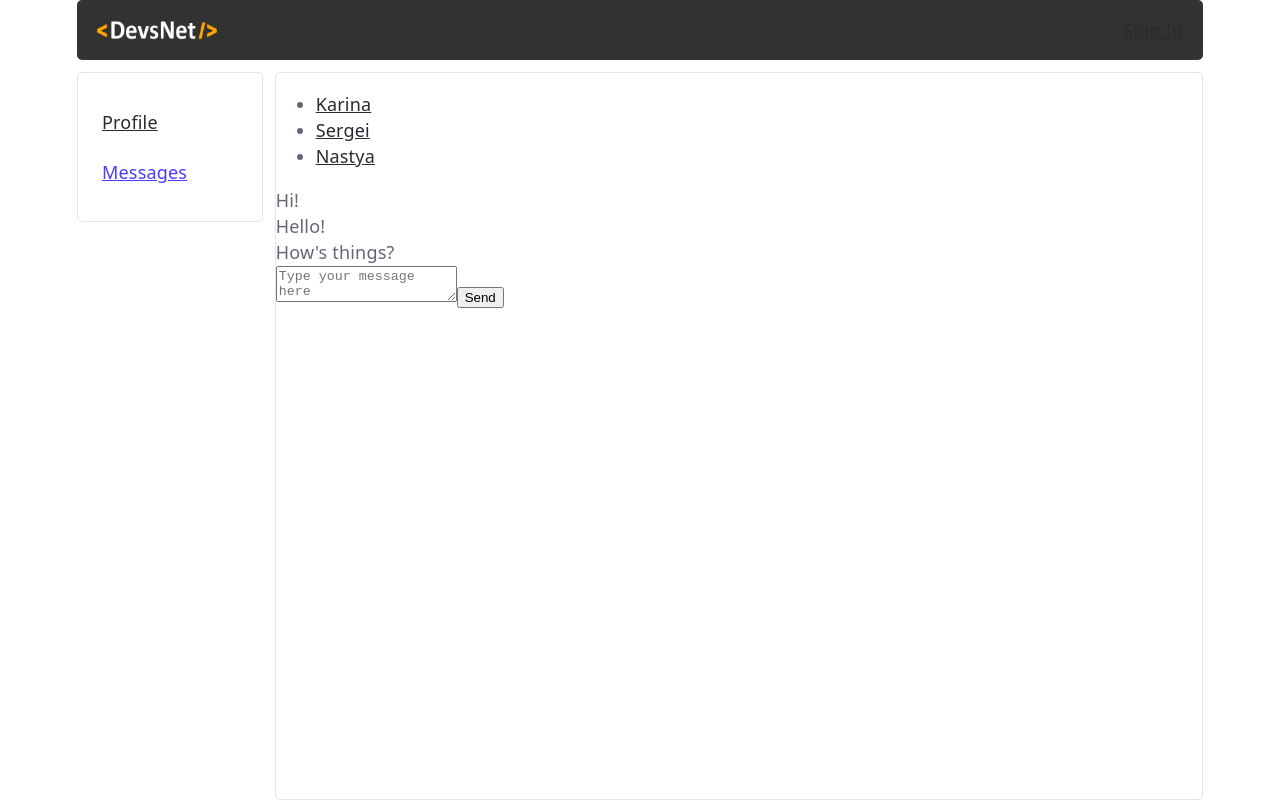
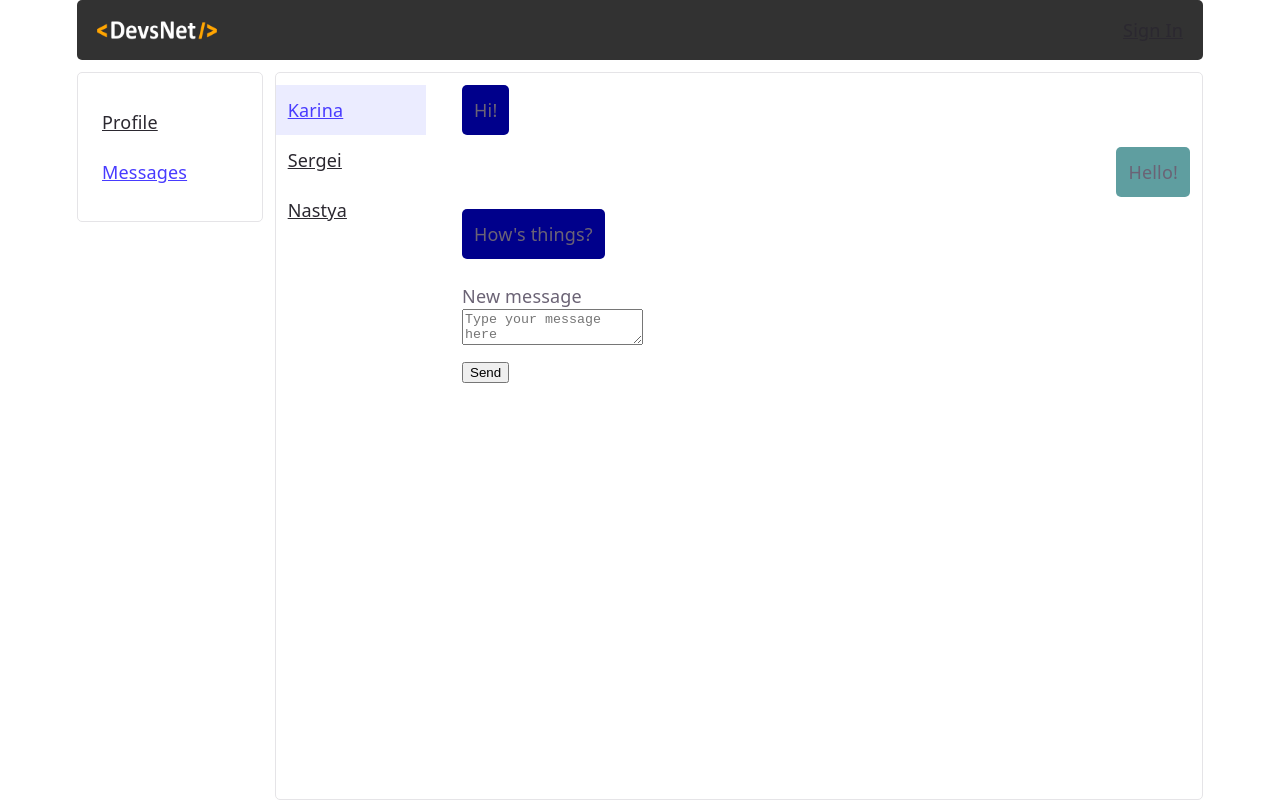
Before and after one commit to AlexBrilevski/social-net, a React (Vite) app: page /messages/c1 in a window 1280 px wide. Built offline with nearby package versions, Linux system fonts and the light colour scheme.

Commit message:
Basic styling was added for Messages page components

```diff
--- /dev/null
+++ b/src/pages/Messages/Chat/Chat.module.css
@@ -0,0 +1,15 @@
+.chat {
+  padding: var(--indent-s);
+}
+
+.messages {
+  display: flex;
+  flex-direction: column;
+  gap: var(--indent-s);
+  margin-bottom: var(--indent-base);
+}
+
+.new-message-form textarea {
+  display: block;
+  margin-bottom: var(--indent-s);
+}
--- a/src/pages/Messages/Chat/Chat.tsx
+++ b/src/pages/Messages/Chat/Chat.tsx
@@ -1,6 +1,8 @@
 import type { ChangeEvent, FC } from "react";
 import type { Messages } from "../../../store/store";
 import Message from "./Message/Message";
+
+import styles from "./Chat.module.css";
 
 type ChatProps = {
   messagesData: Messages,
@@ -8,6 +10,7 @@ type ChatProps = {
 
 const Chat: FC<ChatProps> = (props) => {
   const chatId = "c1";
+  const authUserId = "u0";
   const messagesData = props.messagesData[chatId];
   const messages = messagesData.messages;
   const newMessageText = messagesData.newMessageText;
@@ -17,17 +20,32 @@ const Chat: FC<ChatProps> = (props) => {
   };
 
   return (
-    <div>
-      <div>
-        {messages.map(message => <Message key={message.id} {...message} />)}
+    <div className={styles["chat"]}>
+      <div className={styles["messages"]}>
+        {messages.map(message => (
+          <Message
+            key={message.id}
+            authUserId={authUserId}
+            {...message}
+          />
+        ))}
       </div>
-      <form>
-        <textarea
-          value={newMessageText}
-          placeholder="Type your message here"
-          onChange={onNewMessageTextChange}
-        />
-        <button>Send</button>
+      <form className={styles["new-message-form"]}>
+        <div className="form-group">
+          <label htmlFor="new-message-text">New message</label>
+          <textarea
+            id="new-message-text"
+            className="form-control"
+            name="new-message-text"
+            value={newMessageText}
+            placeholder="Type your message here"
+            onChange={onNewMessageTextChange}
+          >
+          </textarea>
+        </div>
+        <div className="from-actions">
+          <button>Send</button>
+        </div>
       </form>
     </div>
   );
--- /dev/null
+++ b/src/pages/Messages/Chat/Message/Message.module.css
@@ -0,0 +1,20 @@
+.message {
+  display: flex;
+}
+
+.message .text {
+  padding: var(--indent-s);
+  border-radius: var(--border-radius-default);
+}
+
+.message.incoming .text {
+  background-color: darkblue;
+}
+
+.message.outgoing {
+  justify-content: flex-end;
+}
+
+.message.outgoing .text {
+  background-color: cadetblue;
+}
--- a/src/pages/Messages/Chat/Message/Message.tsx
+++ b/src/pages/Messages/Chat/Message/Message.tsx
@@ -1,9 +1,18 @@
 import type { FC } from "react";
 import type { MessageType } from "../../../../store/store";
 
-const Message: FC<MessageType> = ({ text }) => {
+import styles from "./Message.module.css";
+
+type MessageProps = { authUserId: string } & MessageType;
+
+const Message: FC<MessageProps> = ({ authUserId, userId, text }) => {
+  const messageClasses =
+    `${styles["message"]} ${authUserId === userId ? styles["outgoing"] : styles["incoming"]}`;
+
   return (
-    <div>{text}</div>
+    <div className={messageClasses}>
+      <span className={styles["text"]}>{text}</span>
+    </div>
   );
 };
 
--- /dev/null
+++ b/src/pages/Messages/Chats/Chats.module.css
@@ -0,0 +1,19 @@
+.chats {
+  padding: var(--indent-s) 0;
+}
+
+.chats-list {
+  margin: 0;
+  padding: 0;
+  list-style: none;
+}
+
+.chat-list-item {
+  display: block;
+  padding: var(--indent-s);
+}
+
+.chat-list-item.active {
+  background: var(--accent-bg);
+  color: var(--accent);
+}
--- a/src/pages/Messages/Chats/Chats.tsx
+++ b/src/pages/Messages/Chats/Chats.tsx
@@ -1,6 +1,8 @@
 import type { FC } from "react";
 import type { ChatType } from "../../../store/store";
 import { NavLink } from "react-router-dom";
+
+import styles from "./Chats.module.css";
 
 type ChatsProps = {
   chats: Array<ChatType>
@@ -8,17 +10,22 @@ type ChatsProps = {
 
 const Chats: FC<ChatsProps> = ({ chats }) => {
   return (
-    <div>
-      <ul>
-        {chats.map(chat => (
+    <div className={styles["chats"]}>
+      <ul className={styles["chats-list"]}>
+        {chats.map(chat => {
+          const setChatItemClasses = (isActive: boolean): string => isActive ?
+            `${styles["chat-list-item"]} ${styles["active"]}` : styles["chat-list-item"];
+
+          return (
             <li key={chat.id}>
               <NavLink
                 to={`${chat.id}`}
-              className={({ isActive }) => isActive ? "active" : undefined}>
+                className={({ isActive }) => setChatItemClasses(isActive)}>
                 {chat.name}
               </NavLink>
             </li>
-        ))}
+          )
+        })}
       </ul>
     </div>
   );
--- /dev/null
+++ b/src/pages/Messages/Messages.module.css
@@ -0,0 +1,5 @@
+.messages-page-content {
+  display: grid;
+  grid-template-columns: 2fr 10fr;
+  gap: var(--indent-base);
+}
--- a/src/pages/Messages/Messages.tsx
+++ b/src/pages/Messages/Messages.tsx
@@ -3,11 +3,13 @@ import type { MessagesPage } from "../../store/store";
 import Chats from "./Chats/Chats";
 import { Outlet } from "react-router-dom";
 
+import styles from "./Messages.module.css";
+
 const Messages: FC<MessagesPage> = ({ chats }) => {
   return (
-    <div>
+    <div className={styles["messages-page-content"]}>
       <Chats chats={chats} />
-      <Outlet/>
+      <Outlet />
     </div>
   );
 };
```
Lines whose indentation alone changed are shown as unchanged.
